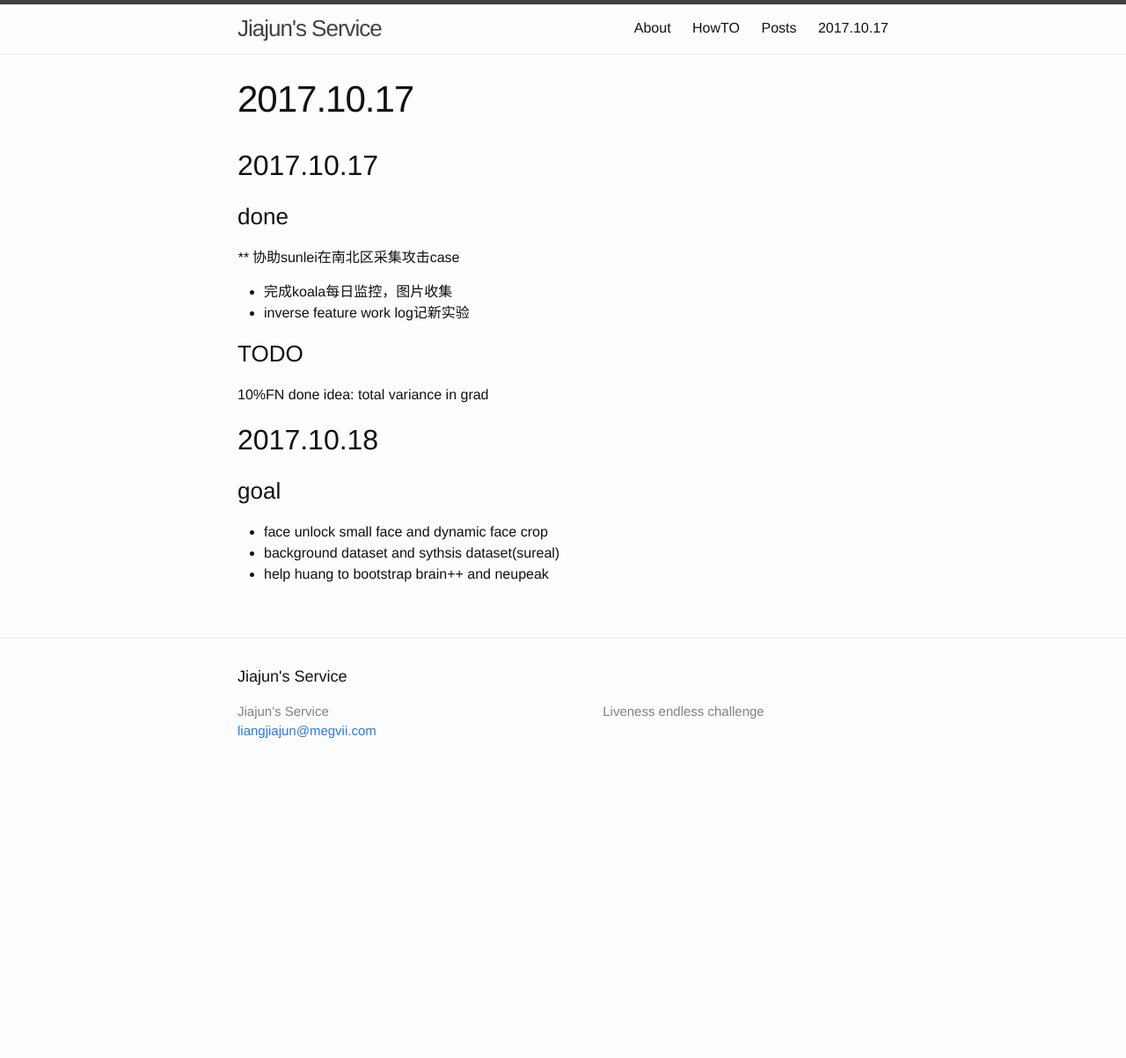
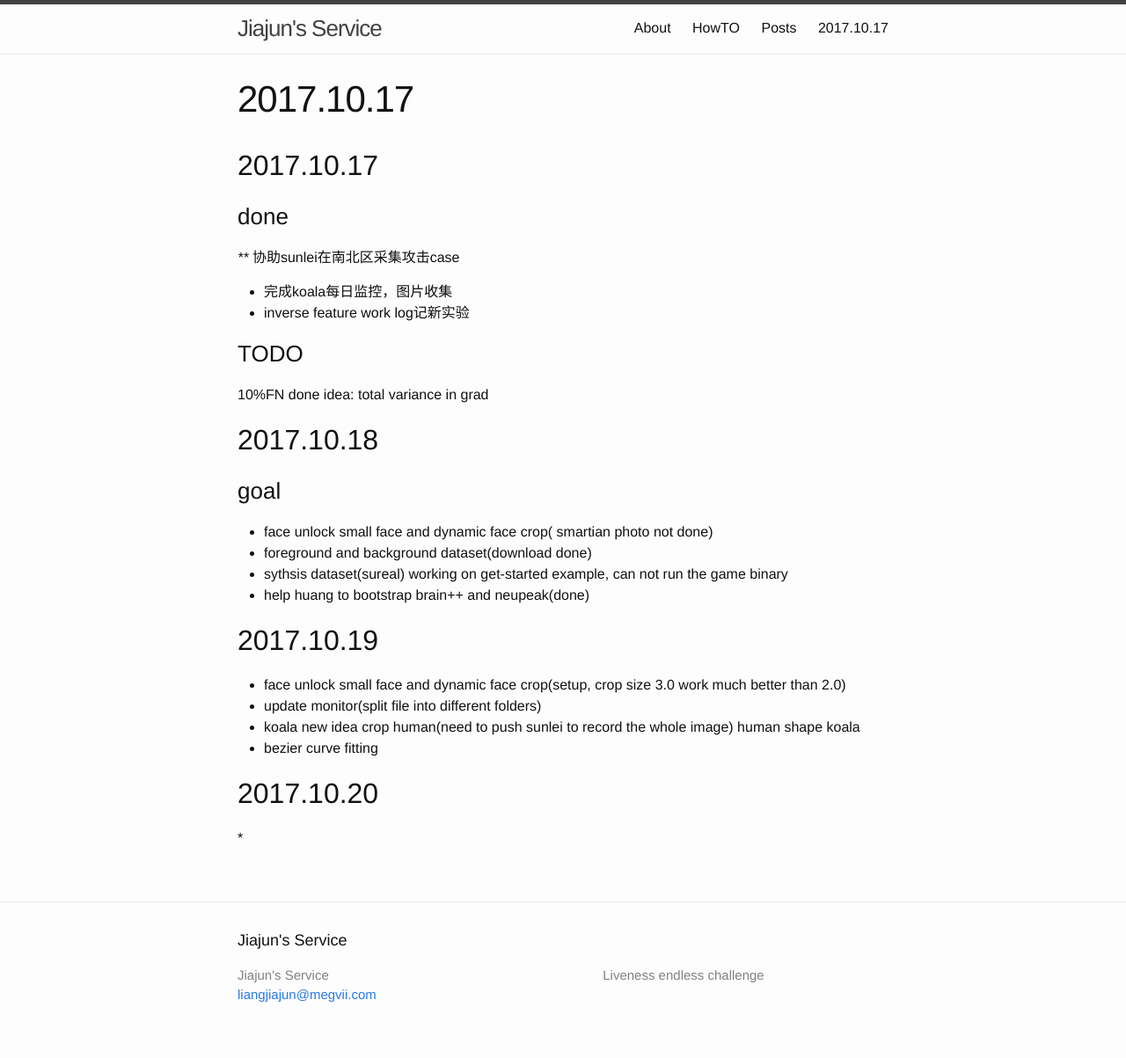
Before and after one commit to tracyliang18/tracyliang18.github.io, a Jekyll site: the page built from docs/plan.md, in a window 1280 px wide. Shown: the whole page at 88% size. Built offline with Jekyll 4.4.1, drawn with Linux system fonts in a browser that asks for light colours; our own code applies the rules of GitHub Pages for plain Markdown files; before the commit the page ends 903 px from its top, so only the background shows below that.

Commit message:
update 1019

```diff
--- a/docs/plan.md
+++ b/docs/plan.md
@@ -11,6 +11,16 @@ idea: total variance in grad
 
 ## 2017.10.18
 ### goal
-* face unlock small face and dynamic face crop
-* background dataset and sythsis dataset(sureal)
-* help huang to bootstrap brain++ and neupeak
+* face unlock small face and dynamic face crop( smartian photo not done)
+* foreground and background dataset(download done)
+* sythsis dataset(sureal)  working on get-started example, can not run the game binary
+* help huang to bootstrap brain++ and neupeak(done)
+
+## 2017.10.19
+* face unlock small face and dynamic face crop(setup, crop size 3.0 work much better than 2.0)
+* update monitor(split file into different folders)
+* koala new idea crop human(need to push sunlei to record the whole image) human shape koala
+* bezier curve fitting
+
+## 2017.10.20
+*
```
Also changed, not shown: docs/worklog.md (+1 -0 lines), 1 other file.
